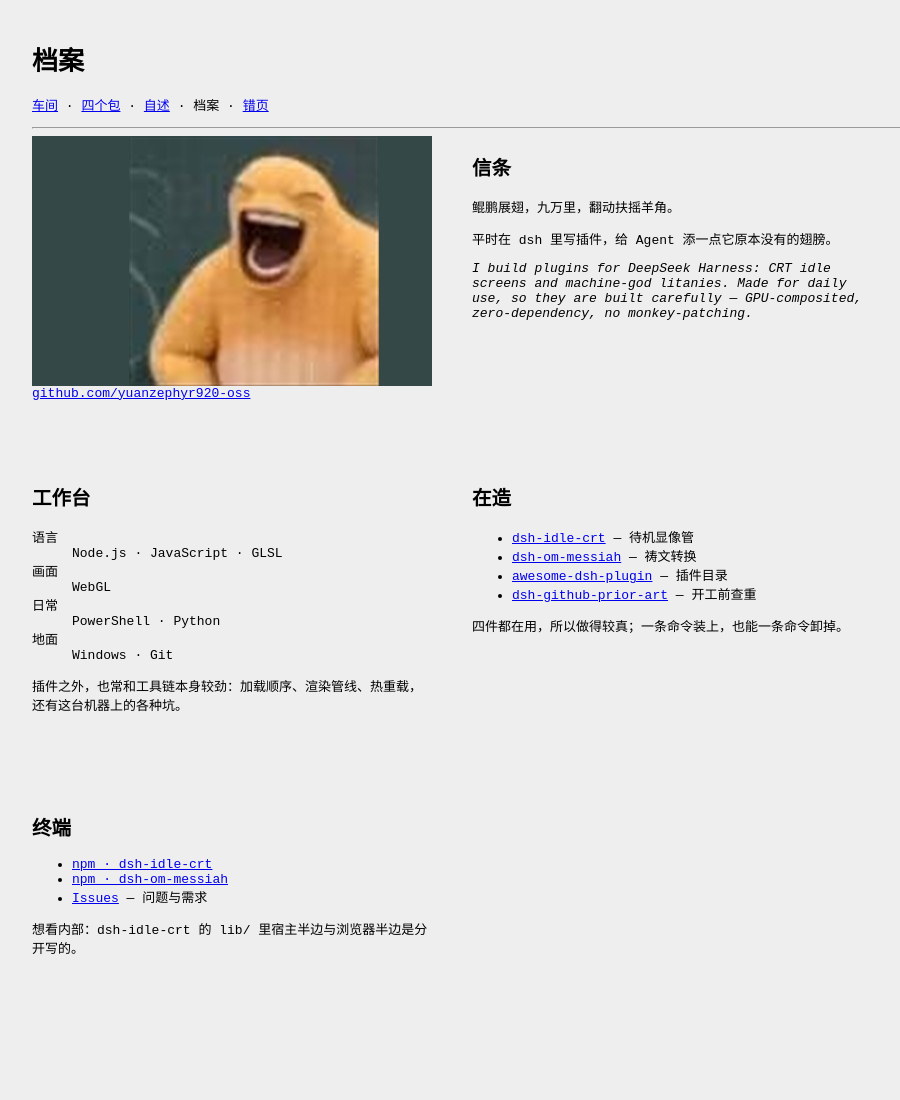
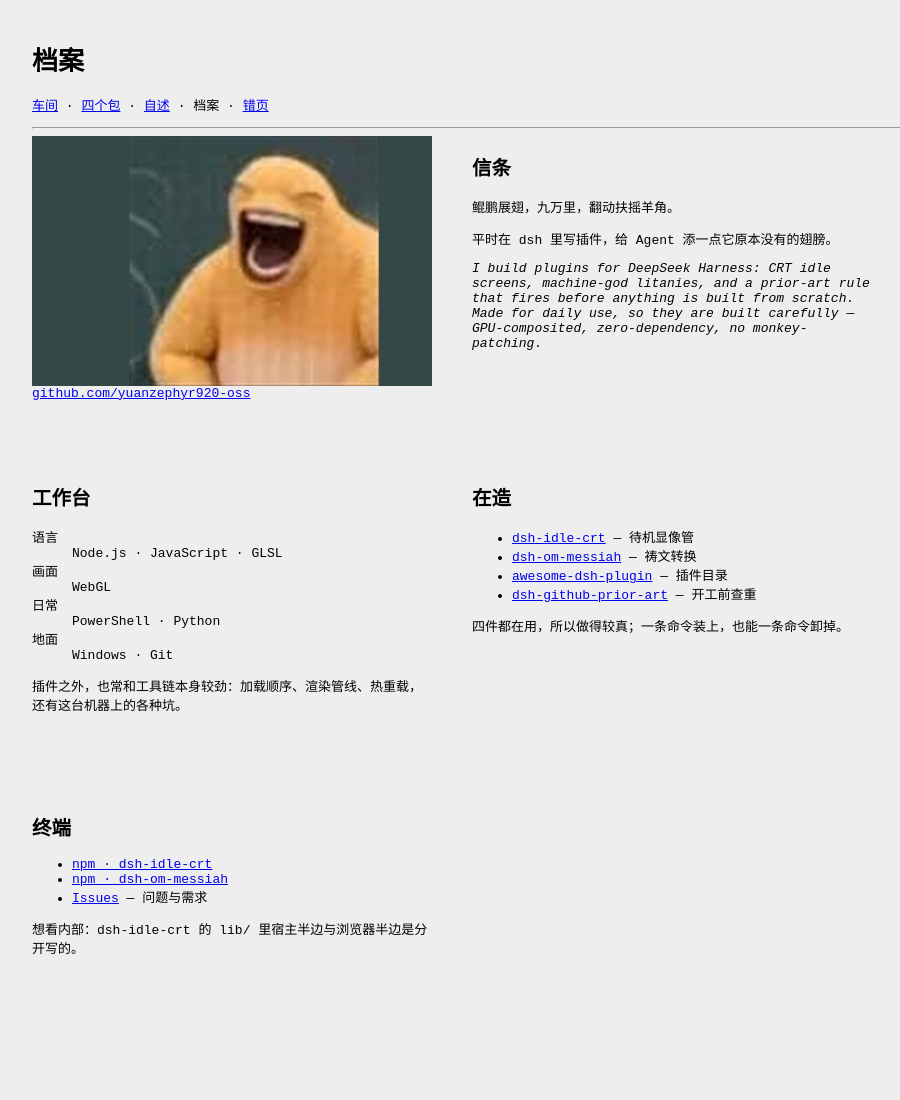
Before and after one commit to yuanzephyr920-oss/yuanzephyr920-oss.github.io, a plain HTML site: page profile.html in a window 1280 px wide. Shown: the top 1100 px of the page, without its empty margins (8-908 px from the left). Drawn offline with Linux system fonts and the light colour scheme.

Commit message:
四个包：加上 dsh-github-prior-art（开工前先查 GitHub）
首页、projects、profile、404 与锚点同步；贴一张仓库页实机图。

```diff
--- a/profile.html
+++ b/profile.html
@@ -25,7 +25,7 @@
 <h2>信条</h2>
 <p>鲲鹏展翅，九万里，翻动扶摇羊角。</p>
 <p>平时在 dsh 里写插件，给 Agent 添一点它原本没有的翅膀。</p>
-<p><i>I build plugins for DeepSeek Harness: CRT idle screens and machine-god litanies. Made for daily use, so they are built carefully — GPU-composited, zero-dependency, no monkey-patching.</i></p>
+<p><i>I build plugins for DeepSeek Harness: CRT idle screens, machine-god litanies, and a prior-art rule that fires before anything is built from scratch. Made for daily use, so they are built carefully — GPU-composited, zero-dependency, no monkey-patching.</i></p>
 </div>
 
 <div class="box">
```
